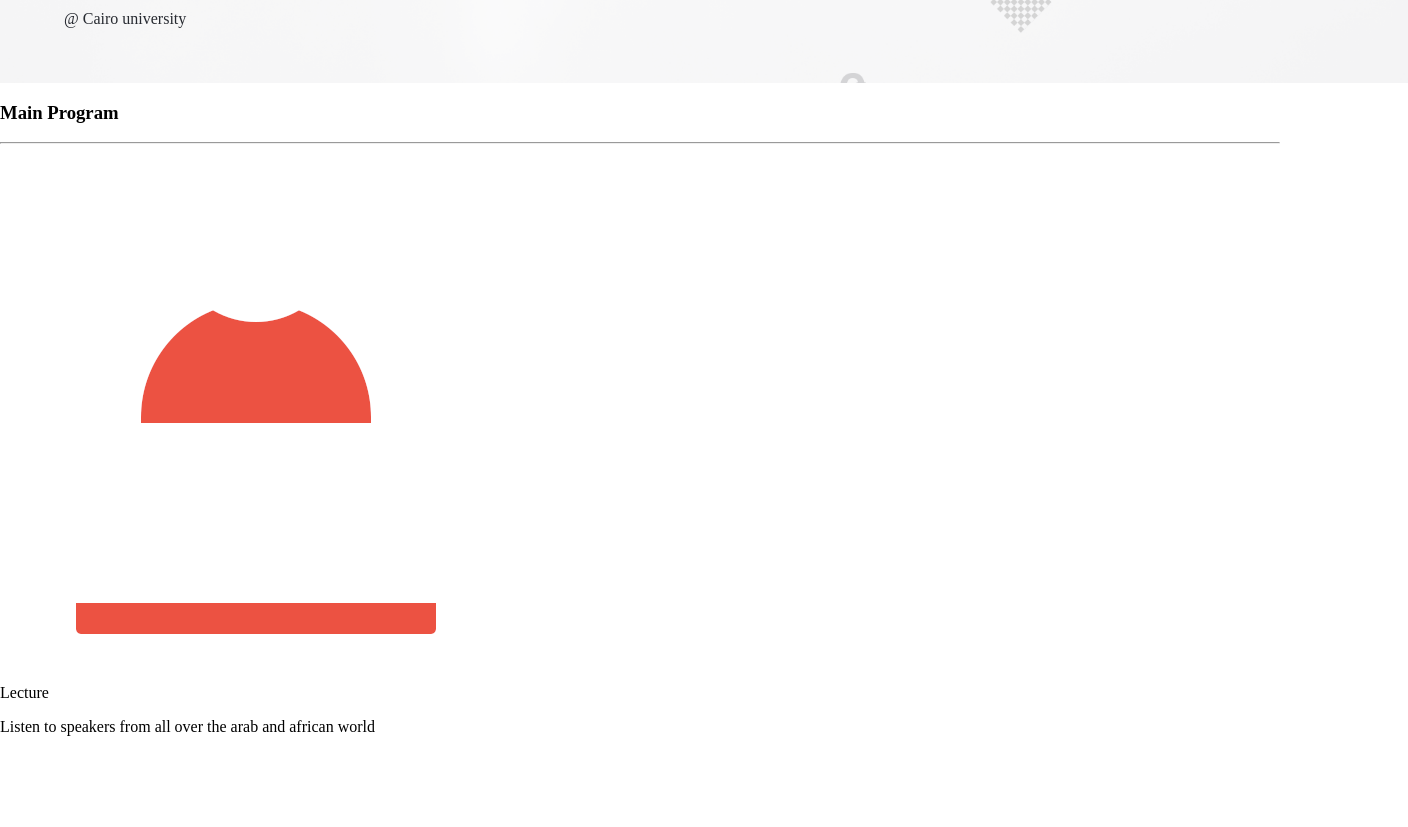
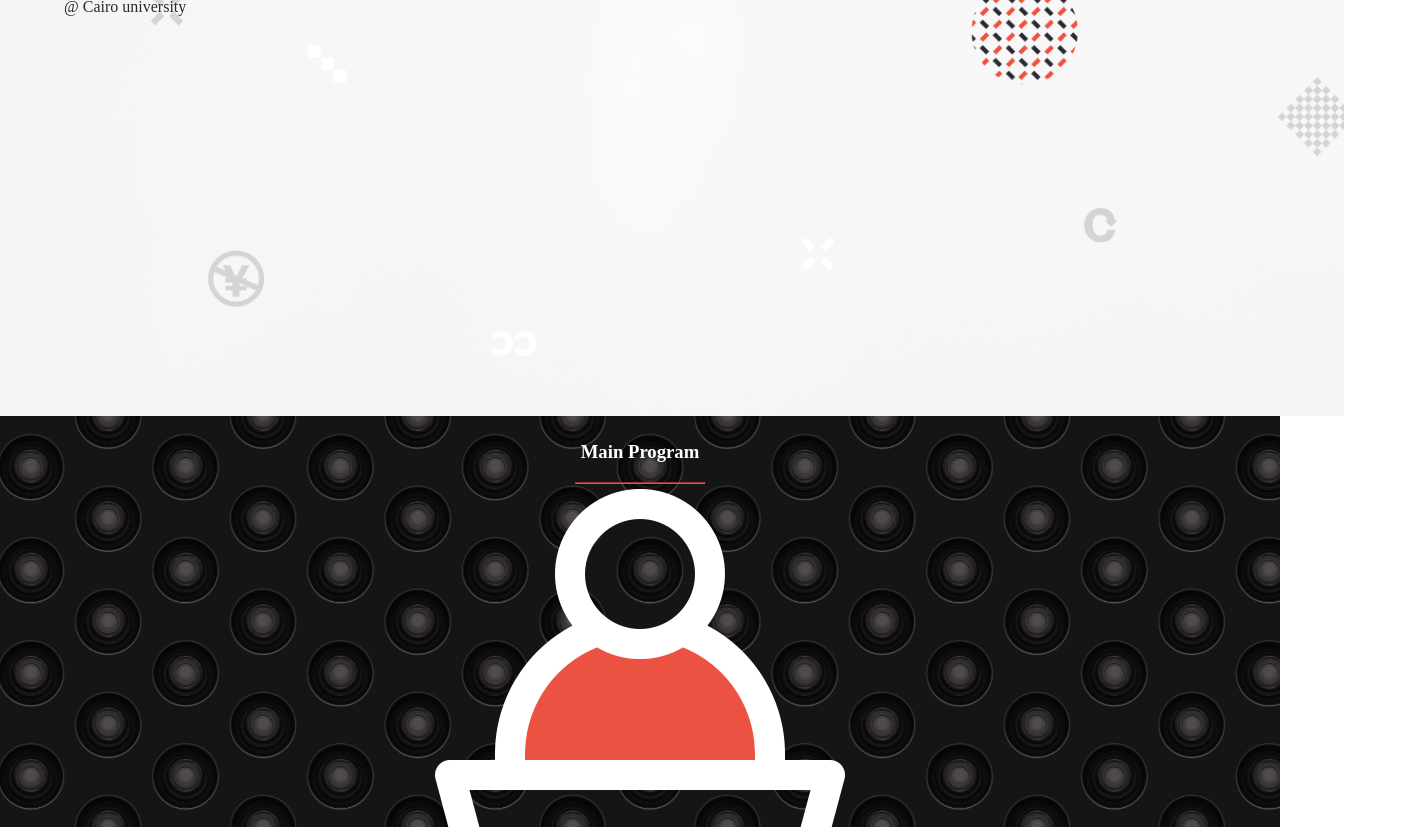
Before and after one commit to yosefHesham/capstone1, a website: page index.html in a window 1280 px wide. Shown: the part 393-1220 px from the top of the page, 1408 px wide, since content can reach past the window. Drawn offline with Linux system fonts and the light colour scheme; files whose address does not match are found by name.

Commit message:
Add background to main program

```diff
--- a/index.html
+++ b/index.html
@@ -4,26 +4,26 @@
     <meta charset="UTF-8" />
     <meta http-equiv="X-UA-Compatible" content="IE=edge" />
     <meta name="viewport" content="width=device-width, initial-scale=1.0" />
-  <link rel="stylesheet" href="lib/styles/index.css">
+    <link rel="stylesheet" href="lib/styles/index.css" />
     <title>ACM ICPC Summit 2022</title>
   </head>
   <body>
     <main>
       <header class="headline">
-        <img src="images/icons/menu.svg" alt="">
+        <img src="images/icons/menu.svg" alt="" />
         <p class="hint">"Think twice, code once"</p>
         <a href="" class="logo"><h1>ACM ICPC Summit 2022</h1></a>
         <p class="description">
-         For all people interested in competitive programming that
-          you will get the opportunity to meet new minds and new thinking
-          approaches from all over the arabic and african world.
+          For all people interested in competitive programming that you will get
+          the opportunity to meet new minds and new thinking approaches from all
+          over the arabic and african world.
         </p>
         <p class="date">2022.10.15(MON) ~ 16(TUE)</p>
         <p class="location">@ Cairo university</p>
       </header>
       <section class="main-program">
         <h3>Main Program</h3>
-        <hr />
+        <hr>
         <div class="program-content">
           <img src="images/icons/lecture.png" alt="" />
           <p class="content-title">Lecture</p>
--- a/lib/styles/index.css
+++ b/lib/styles/index.css
@@ -14,7 +14,9 @@ body {
   background-size: cover;
   background: url("../../images/hero.png");
   background-size: cover;
-  padding: 3% 5%;
+  padding-bottom: 30%;
+  padding-top: 2%;
+  padding-left: 5%;
 }
 .hint {
   color: var(--orange);
@@ -43,3 +45,21 @@ h1 {
 .location {
   color: var(--black);
 }
+
+.main-program {
+  background-image: url("../../images/black-background.jpg");
+  background-size: cover;
+  text-align: center;
+  padding-top: 2%;
+}
+
+.main-program h3 {
+  color: white;
+  margin-top: 0;
+}
+.main-program hr {
+  border-color:var(--orange);
+  width: 10%;
+  height: 1%;
+  margin: 5px auto;
+}
```
